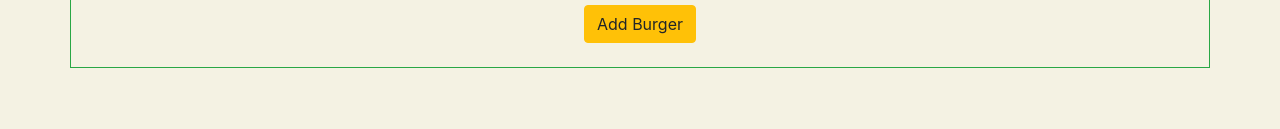
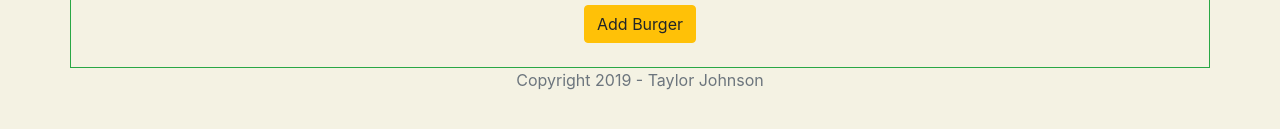
Before and after one commit to briantaylorjohnson/burger-repo, a website: page public/index.html in a window 1280 px wide. Shown: the part 351-480 px from the top of the page. Drawn offline with nearby package versions, Linux system fonts and the light colour scheme; no server answers.

Commit message:
Added copyright line to index.html

```diff
--- a/public/index.html
+++ b/public/index.html
@@ -64,10 +64,11 @@
                     </form>
                 </div>
                 <div class="burger-form col-md-4 text-center"></div>
+            </div>
         </div>
 
         <!-- Footer -->
-        <footer class="toesocks text-center"></footer>
+        <footer class="toesocks text-center text-secondary">Copyright 2019 - Taylor Johnson</footer>
     </body>
 
     <!-- Link to Survey Javascript -->
```
